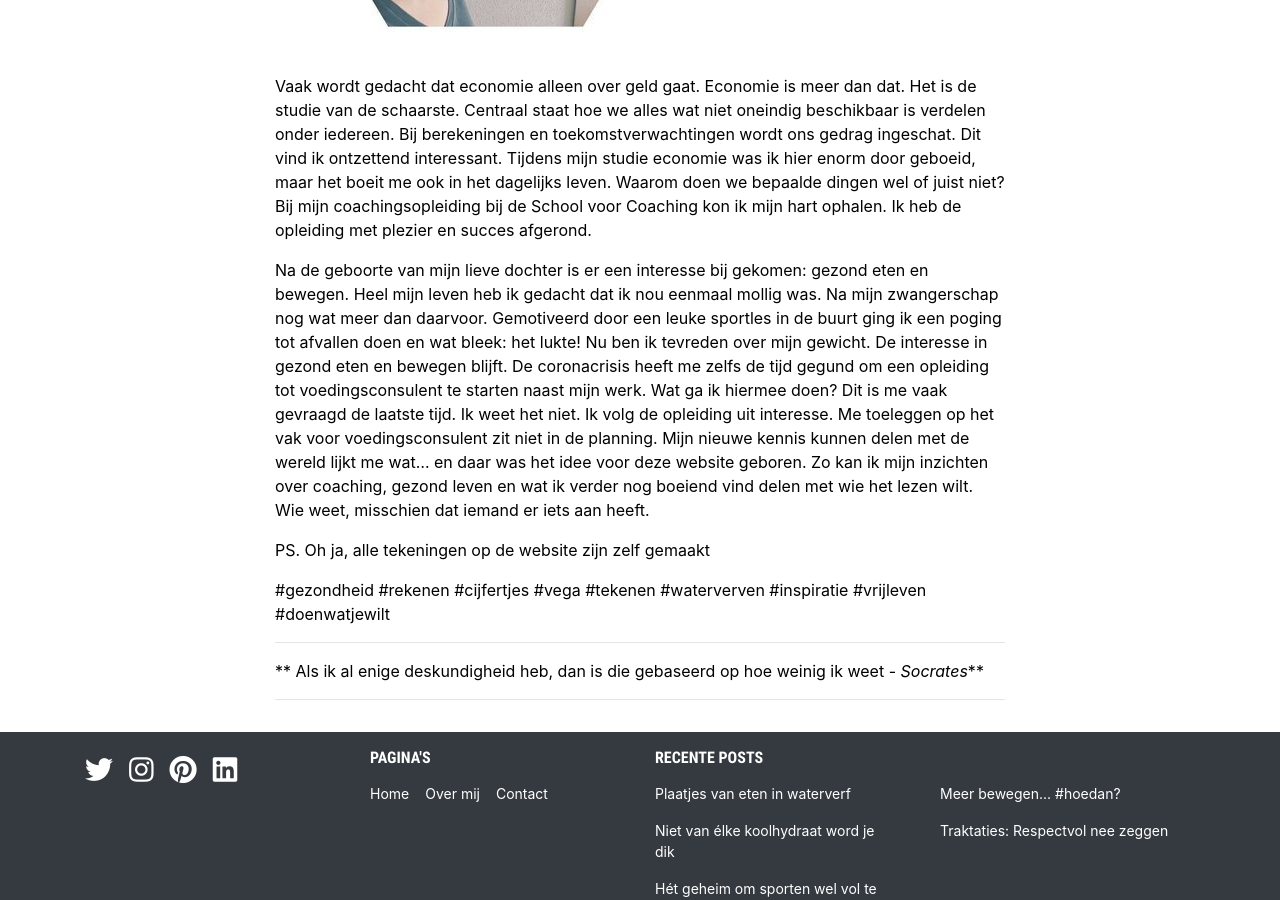
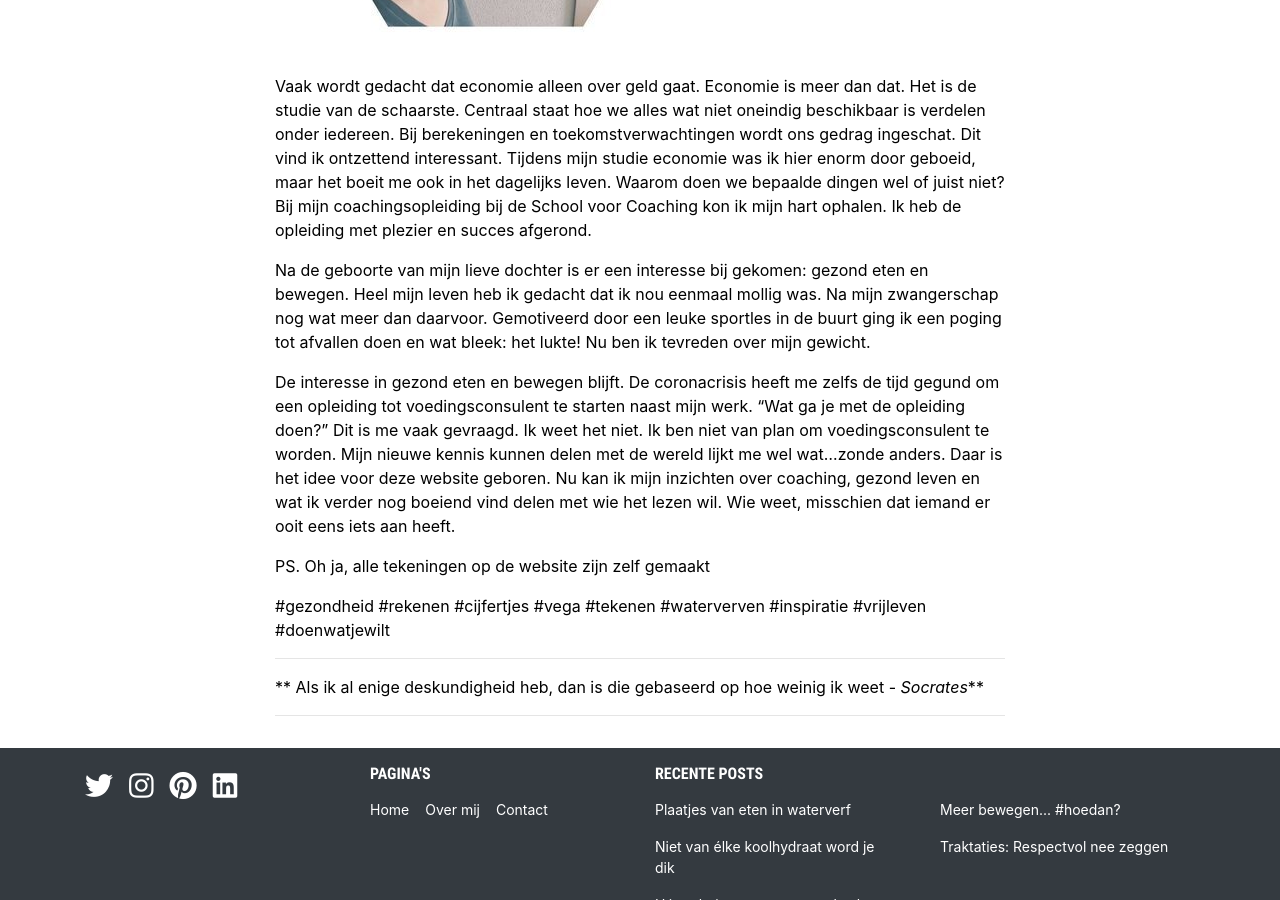
Before and after one commit to BaasLimited/baasovereten.github.io, a Jekyll site: the page built from over-mij.md, in a window 1280 px wide and 900 px high, scrolled down 857 px. Built offline with Jekyll 4.4.1, drawn with Linux system fonts in a browser that asks for light colours.

Commit message:
Update over-mij.md

```diff
--- a/over-mij.md
+++ b/over-mij.md
@@ -9,7 +9,9 @@ Ik ben algemeen- en gezondheidseconoom. Fan van cijfers. Je maakt me gelukkig me
 
 Vaak wordt gedacht dat economie alleen over geld gaat. Economie is meer dan dat. Het is de studie van de schaarste. Centraal staat hoe we alles wat niet oneindig beschikbaar is verdelen onder iedereen. Bij berekeningen en toekomstverwachtingen wordt ons gedrag ingeschat. Dit vind ik ontzettend interessant. Tijdens mijn studie economie was ik hier enorm door geboeid, maar het boeit me ook in het dagelijks leven. Waarom doen we bepaalde dingen wel of juist niet? Bij mijn coachingsopleiding bij de School voor Coaching kon ik mijn hart ophalen. Ik heb de opleiding met plezier en succes afgerond.
 
-Na de geboorte van mijn lieve dochter is er een interesse bij gekomen: gezond eten en bewegen. Heel mijn leven heb ik gedacht dat ik nou eenmaal mollig was. Na mijn zwangerschap nog wat meer dan daarvoor. Gemotiveerd door een leuke sportles in de buurt ging ik een poging tot afvallen doen en wat bleek: het lukte! Nu ben ik tevreden over mijn gewicht. De interesse in gezond eten en bewegen blijft. De coronacrisis heeft me zelfs de tijd gegund om een opleiding tot voedingsconsulent te starten naast mijn werk. Wat ga ik hiermee doen? Dit is me vaak gevraagd de laatste tijd. Ik weet het niet. Ik volg de opleiding uit interesse. Me toeleggen op het vak voor voedingsconsulent zit niet in de planning. Mijn nieuwe kennis kunnen delen met de wereld lijkt me wat... en daar was het idee voor deze website geboren. Zo kan ik mijn inzichten over coaching, gezond leven en wat ik verder nog boeiend vind delen met wie het lezen wilt. Wie weet, misschien dat iemand er iets aan heeft.
+Na de geboorte van mijn lieve dochter is er een interesse bij gekomen: gezond eten en bewegen. Heel mijn leven heb ik gedacht dat ik nou eenmaal mollig was. Na mijn zwangerschap nog wat meer dan daarvoor. Gemotiveerd door een leuke sportles in de buurt ging ik een poging tot afvallen doen en wat bleek: het lukte! Nu ben ik tevreden over mijn gewicht.
+
+De interesse in gezond eten en bewegen blijft. De coronacrisis heeft me zelfs de tijd gegund om een opleiding tot voedingsconsulent te starten naast mijn werk. "Wat ga je met de opleiding doen?" Dit is me vaak gevraagd. Ik weet het niet. Ik ben niet van plan om voedingsconsulent te worden. Mijn nieuwe kennis kunnen delen met de wereld lijkt me wel wat...zonde anders. Daar is het idee voor deze website geboren. Nu kan ik mijn inzichten over coaching, gezond leven en wat ik verder nog boeiend vind delen met wie het lezen wil. Wie weet, misschien dat iemand er ooit eens iets aan heeft.
 
 
 PS. Oh ja, alle tekeningen op de website zijn zelf gemaakt
```
